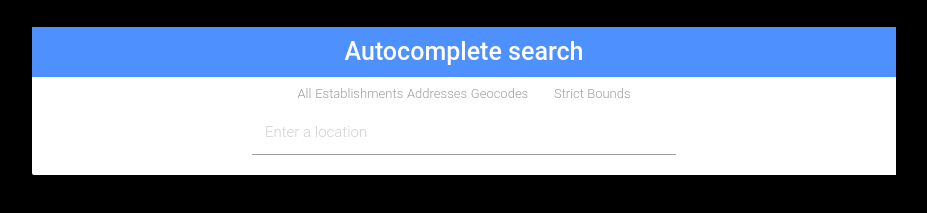
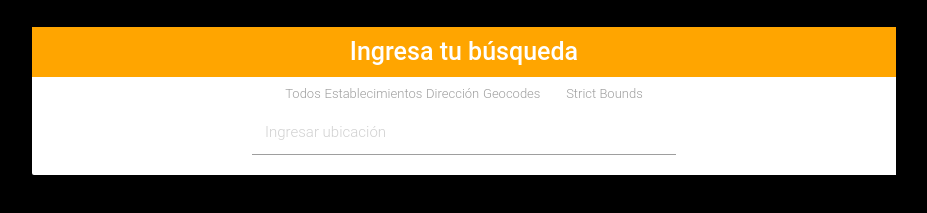
Before and after one commit to CarolinAraya/food-map, a website: page index.html in a window 1280 px wide. Shown: the part 139-352 px from the top of the page, without its empty margins (171-1098 px from the left). Drawn offline with nearby package versions, Linux system fonts and the light colour scheme; some packages are replaced by stand-ins of ours.

Commit message:
cambio color e idioma

```diff
--- a/index.html
+++ b/index.html
@@ -27,15 +27,15 @@
                 <div class="pac-card" id="pac-card">
                     <div>
                         <div id="title">
-                            Autocomplete search
+                            Ingresa tu búsqueda
                         </div>
                         <div id="type-selector" class="pac-controls">
                             <input type="radio" name="type" id="changetype-all" checked="checked">
-                            <label for="changetype-all">All</label>
+                            <label for="changetype-all">Todos</label>
                             <input type="radio" name="type" id="changetype-establishment">
-                            <label for="changetype-establishment">Establishments</label>
+                            <label for="changetype-establishment">Establecimientos</label>
                             <input type="radio" name="type" id="changetype-address">
-                            <label for="changetype-address">Addresses</label>
+                            <label for="changetype-address">Dirección</label>
                             <input type="radio" name="type" id="changetype-geocode">
                             <label for="changetype-geocode">Geocodes</label>
                         </div>
@@ -45,7 +45,7 @@
                         </div>
                     </div>
                     <div id="pac-container">
-                        <input id="pac-input" type="text" placeholder="Enter a location">
+                        <input id="pac-input" type="text" placeholder="Ingresar ubicación">
                     </div>
                 </div>
                 <div id="map"></div>
--- a/src/style.css
+++ b/src/style.css
@@ -75,11 +75,11 @@ dropdown:focus {
   width: 400px;
 }
  #pac-input:focus {
-  border-color: #4d90fe;
+  border-color: orange;
 }
  #title {
   color: #fff;
-  background-color: #4d90fe;
+  background-color: orange;
   font-size: 25px;
   font-weight: 500;
   padding: 6px 12px;
```
